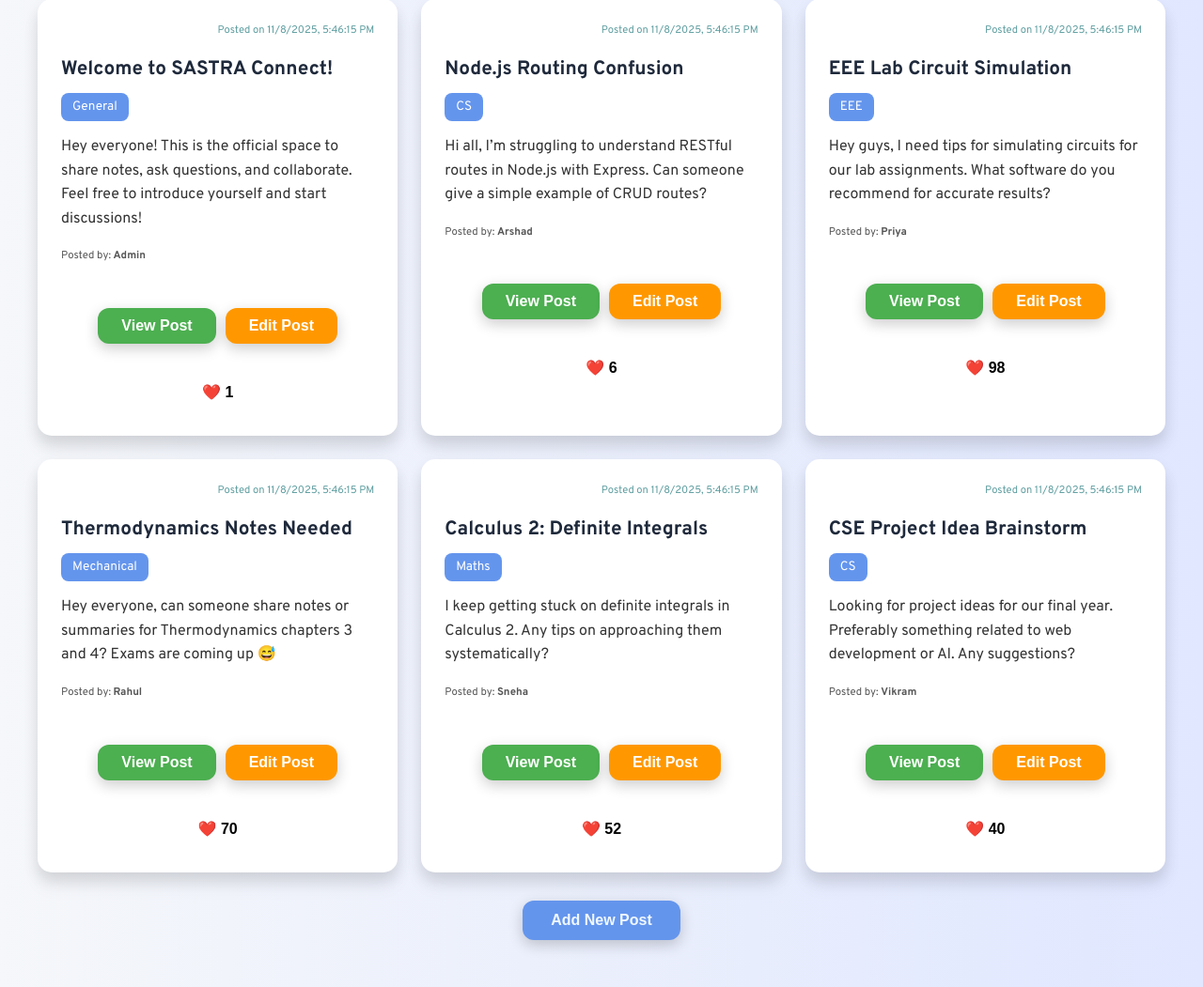
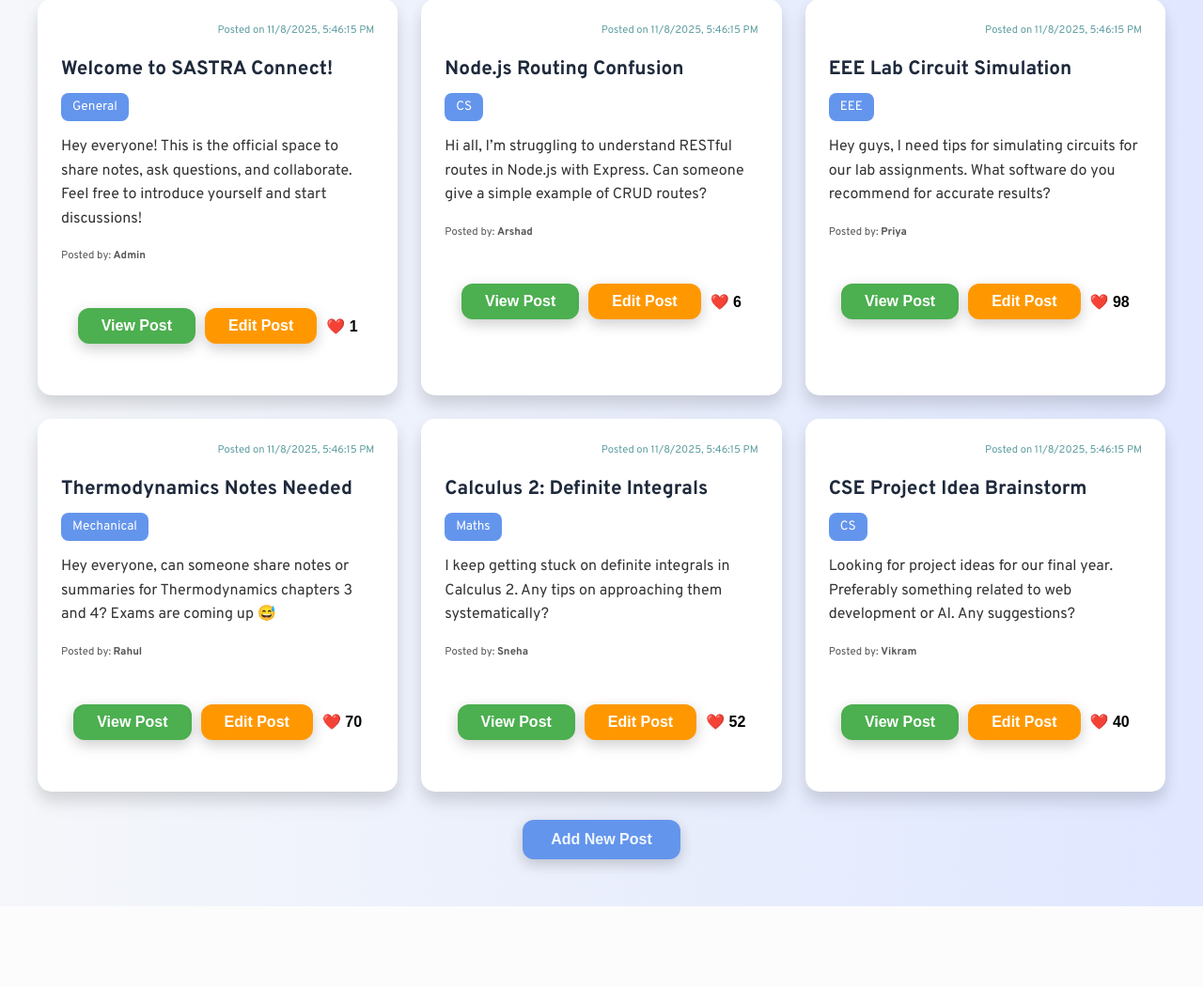
Before and after one commit to ArshadAhmedShaik/SASTRAConnectLite, a Node server app: page /posts in a window 1280 px wide. Shown: the part 181-1232 px from the top of the page at 94% size. After the commit the page ends 1146 px from the top, so only its background shows below. Run offline with Node 20, Linux system fonts and the light colour scheme.

Commit message:
changes css like button 2

```diff
--- a/public/css/style.css
+++ b/public/css/style.css
@@ -104,8 +104,10 @@ h1 span {
     box-shadow: none;
     margin-top: 0;
     margin-bottom: 0;
-    padding-left: 0.8rem;
-    padding-right: 0.8rem;
+    /* padding-left: 0.8rem;
+    padding-right: 0.8rem; */
+    padding-left: 0;
+    padding-right: 0;
 }
 
 .like-button:hover {
--- a/views/index.ejs
+++ b/views/index.ejs
@@ -53,12 +53,13 @@
                                     Post</button></a>
                             <a href="/posts/<%= post.id %>/edit"><button class="edit-post-btn" type="button">Edit
                                     Post</button></a>
+                                    <form method="POST" action="/posts/<%= post.id %>/like">
+                                <button class="like-button">❤️ <%= post.likes %></button>
+                        </form>
                         </div>
 
 
-                        <form method="POST" action="/posts/<%= post.id %>/like">
-                                <button class="like-button">❤️ <%= post.likes %></button>
-                        </form>
+
 
                     </article>
                     <% } %>
```
